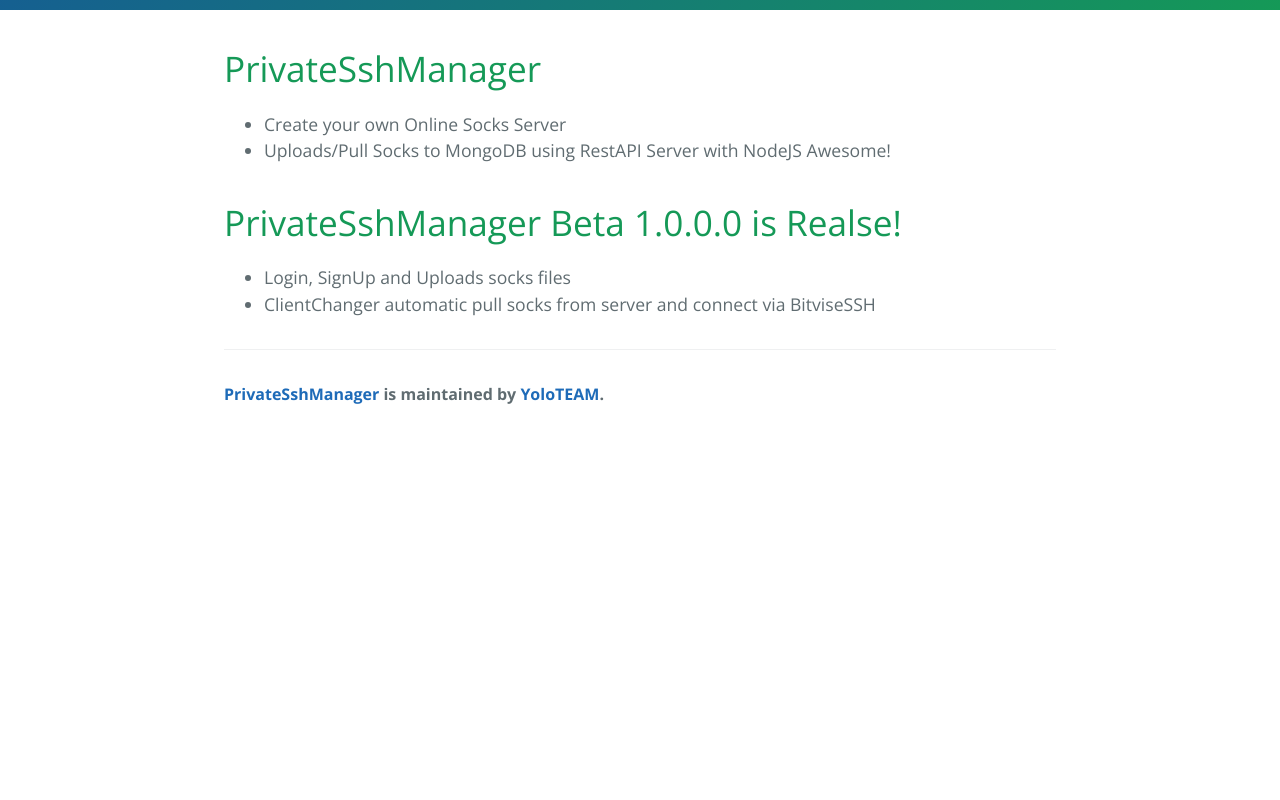
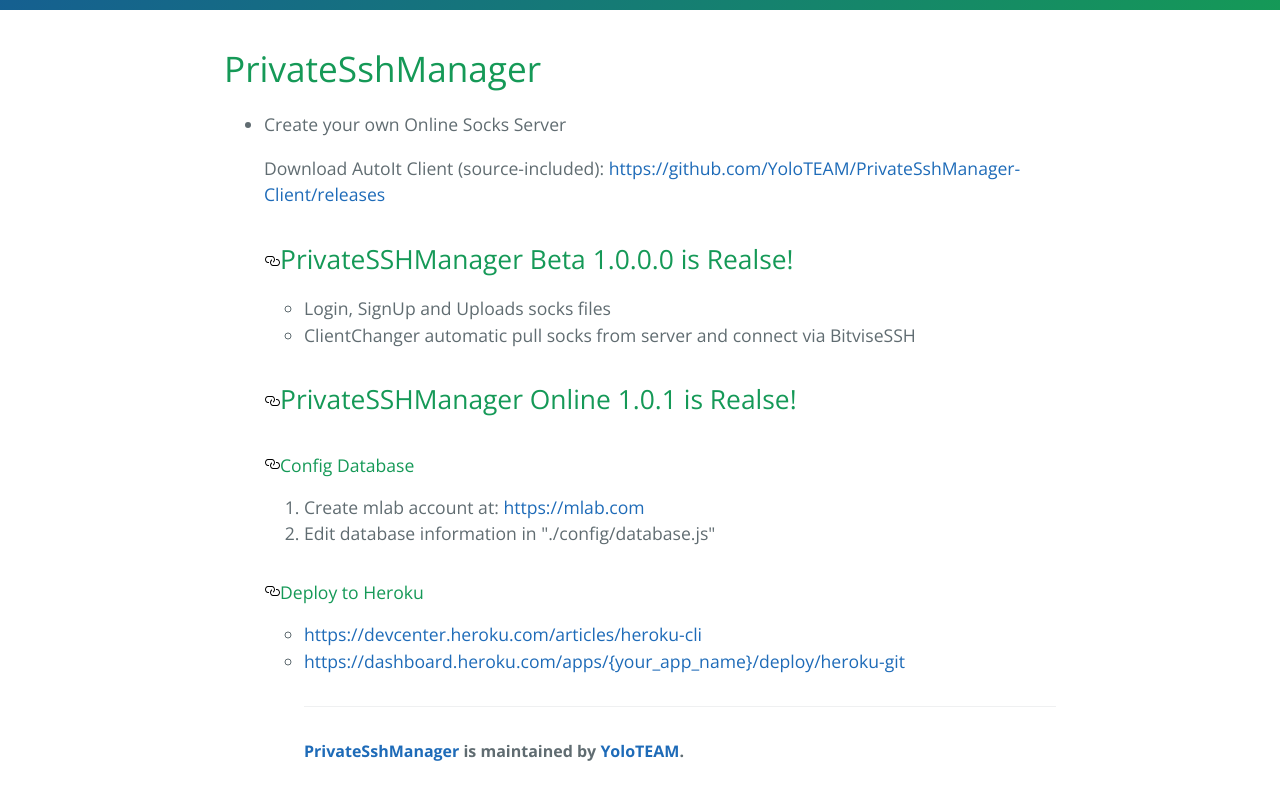
Before and after one commit to YoloTEAM/PrivateSSHManager-Server, a plain HTML site: page index.html in a window 1280 px wide. Shown: the part 326-1126 px from the top of the page. Before the commit the page ends 800 px from the top, so only its background shows below. Drawn offline with nearby package versions, Linux system fonts and the light colour scheme.

Commit message:
Update index.html

```diff
--- a/index.html
+++ b/index.html
@@ -24,16 +24,30 @@
 
       <ul>
       <li>Create your own Online Socks Server</li>
-<li>Uploads/Pull Socks to MongoDB using RestAPI Server with NodeJS Awesome!</li>
-</ul>
 
-<h1>
-<a id="privatesshmanager-beta-1000-is-realse" class="anchor" href="#privatesshmanager-beta-1000-is-realse" aria-hidden="true"><span aria-hidden="true" class="octicon octicon-link"></span></a>PrivateSshManager Beta 1.0.0.0 is Realse!</h1>
+      <p>Download AutoIt Client (source-included): <a href="https://github.com/YoloTEAM/PrivateSshManager-Client/releases">https://github.com/YoloTEAM/PrivateSshManager-Client/releases</a></p>
+
+      <h2><a id="user-content-privatesshmanager-beta-1000-is-realse" class="anchor" href="#privatesshmanager-beta-1000-is-realse" aria-hidden="true"><svg aria-hidden="true" class="octicon octicon-link" height="16" version="1.1" viewBox="0 0 16 16" width="16"><path fill-rule="evenodd" d="M4 9h1v1H4c-1.5 0-3-1.69-3-3.5S2.55 3 4 3h4c1.45 0 3 1.69 3 3.5 0 1.41-.91 2.72-2 3.25V8.59c.58-.45 1-1.27 1-2.09C10 5.22 8.98 4 8 4H4c-.98 0-2 1.22-2 2.5S3 9 4 9zm9-3h-1v1h1c1 0 2 1.22 2 2.5S13.98 12 13 12H9c-.98 0-2-1.22-2-2.5 0-.83.42-1.64 1-2.09V6.25c-1.09.53-2 1.84-2 3.25C6 11.31 7.55 13 9 13h4c1.45 0 3-1.69 3-3.5S14.5 6 13 6z"></path></svg></a>PrivateSSHManager Beta 1.0.0.0 is Realse!</h2>
 
       <ul>
       <li>Login, SignUp and Uploads socks files</li>
       <li>ClientChanger automatic pull socks from server and connect via BitviseSSH</li>
       </ul>
+
+      <h2><a id="user-content-privatesshmanager-online-101-is-realse" class="anchor" href="#privatesshmanager-online-101-is-realse" aria-hidden="true"><svg aria-hidden="true" class="octicon octicon-link" height="16" version="1.1" viewBox="0 0 16 16" width="16"><path fill-rule="evenodd" d="M4 9h1v1H4c-1.5 0-3-1.69-3-3.5S2.55 3 4 3h4c1.45 0 3 1.69 3 3.5 0 1.41-.91 2.72-2 3.25V8.59c.58-.45 1-1.27 1-2.09C10 5.22 8.98 4 8 4H4c-.98 0-2 1.22-2 2.5S3 9 4 9zm9-3h-1v1h1c1 0 2 1.22 2 2.5S13.98 12 13 12H9c-.98 0-2-1.22-2-2.5 0-.83.42-1.64 1-2.09V6.25c-1.09.53-2 1.84-2 3.25C6 11.31 7.55 13 9 13h4c1.45 0 3-1.69 3-3.5S14.5 6 13 6z"></path></svg></a>PrivateSSHManager Online 1.0.1 is Realse!</h2>
+
+      <h4><a id="user-content-config-database" class="anchor" href="#config-database" aria-hidden="true"><svg aria-hidden="true" class="octicon octicon-link" height="16" version="1.1" viewBox="0 0 16 16" width="16"><path fill-rule="evenodd" d="M4 9h1v1H4c-1.5 0-3-1.69-3-3.5S2.55 3 4 3h4c1.45 0 3 1.69 3 3.5 0 1.41-.91 2.72-2 3.25V8.59c.58-.45 1-1.27 1-2.09C10 5.22 8.98 4 8 4H4c-.98 0-2 1.22-2 2.5S3 9 4 9zm9-3h-1v1h1c1 0 2 1.22 2 2.5S13.98 12 13 12H9c-.98 0-2-1.22-2-2.5 0-.83.42-1.64 1-2.09V6.25c-1.09.53-2 1.84-2 3.25C6 11.31 7.55 13 9 13h4c1.45 0 3-1.69 3-3.5S14.5 6 13 6z"></path></svg></a>Config Database</h4>
+
+      <ol>
+      <li>Create mlab account at: <a href="https://mlab.com">https://mlab.com</a></li>
+      <li>Edit database information in "./config/database.js"</li>
+      </ol>
+
+      <h4><a id="user-content-deploy-to-heroku" class="anchor" href="#deploy-to-heroku" aria-hidden="true"><svg aria-hidden="true" class="octicon octicon-link" height="16" version="1.1" viewBox="0 0 16 16" width="16"><path fill-rule="evenodd" d="M4 9h1v1H4c-1.5 0-3-1.69-3-3.5S2.55 3 4 3h4c1.45 0 3 1.69 3 3.5 0 1.41-.91 2.72-2 3.25V8.59c.58-.45 1-1.27 1-2.09C10 5.22 8.98 4 8 4H4c-.98 0-2 1.22-2 2.5S3 9 4 9zm9-3h-1v1h1c1 0 2 1.22 2 2.5S13.98 12 13 12H9c-.98 0-2-1.22-2-2.5 0-.83.42-1.64 1-2.09V6.25c-1.09.53-2 1.84-2 3.25C6 11.31 7.55 13 9 13h4c1.45 0 3-1.69 3-3.5S14.5 6 13 6z"></path></svg></a>Deploy to Heroku</h4>
+
+      <ul>
+      <li><a href="https://devcenter.heroku.com/articles/heroku-cli">https://devcenter.heroku.com/articles/heroku-cli</a></li>
+      <li><a href="https://dashboard.heroku.com/apps/%7Byour_app_name%7D/deploy/heroku-git">https://dashboard.heroku.com/apps/{your_app_name}/deploy/heroku-git</a></li>
 
       <footer class="site-footer">
         <span class="site-footer-owner"><a href="https://yoloteam.github.io/PrivateSshManager-Server">PrivateSshManager</a> is maintained by <a href="https://github.com/YoloTEAM">YoloTEAM</a>.</span>
```
Lines whose indentation alone changed are shown as unchanged.
